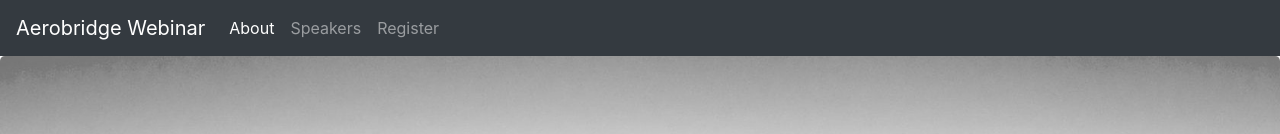
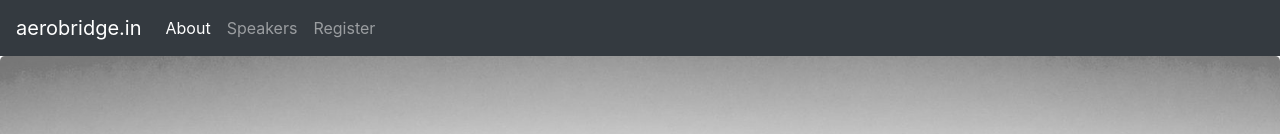
Before and after one commit to openskies-sh/aerobridge-webinar, a plain HTML site: page index.html in a window 1280 px wide. Shown: the top 134 px of the page. Drawn offline with Linux system fonts and the light colour scheme.

Commit message:
Update index.html

```diff
--- a/index.html
+++ b/index.html
@@ -39,7 +39,7 @@
   <body>
 
 <nav class="navbar navbar-expand-md navbar-dark fixed-top bg-dark">
-  <a class="navbar-brand" href="#">Aerobridge Webinar</a>
+  <a class="navbar-brand" href="#">aerobridge.in</a>
   <button class="navbar-toggler" type="button" data-toggle="collapse" data-target="#navbarsExampleDefault" aria-controls="navbarsExampleDefault" aria-expanded="false" aria-label="Toggle navigation">
     <span class="navbar-toggler-icon"></span>
   </button>
```
